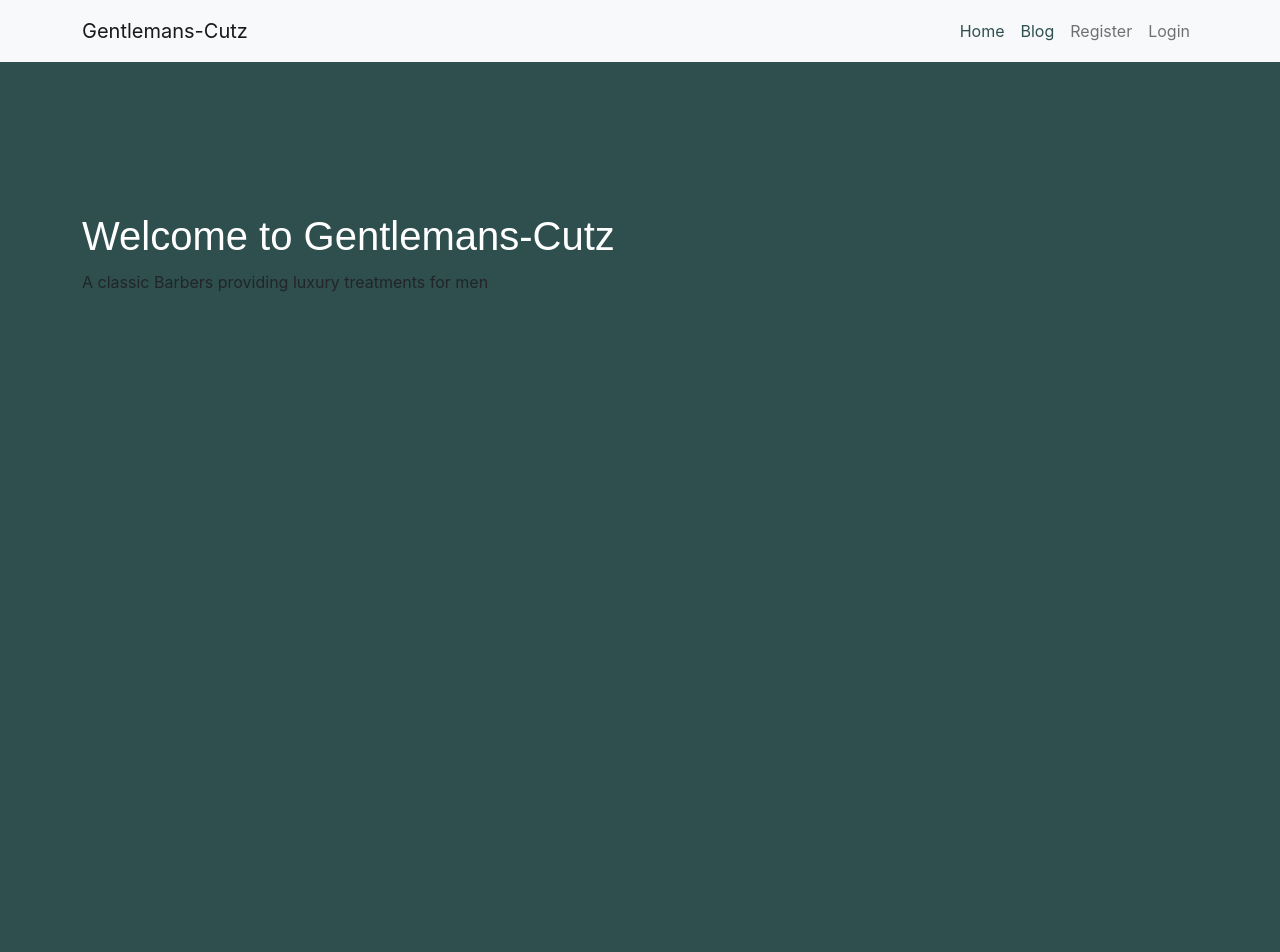
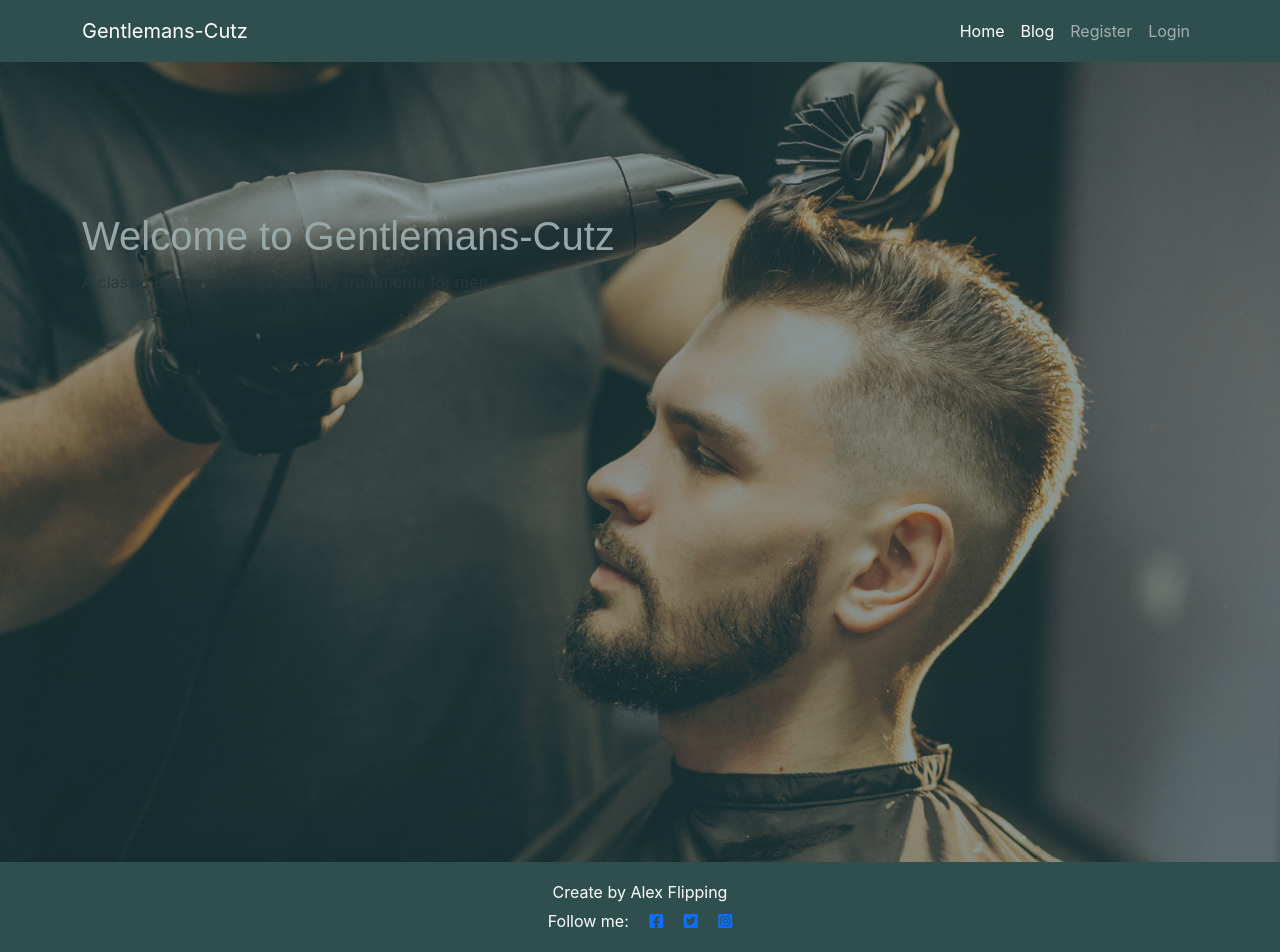
Before and after one commit to alexflip1990/Gentlemans-cutz, a Django app: page / in a window 1280 px wide. Before the commit the page ends 291 px from the top, so only its background shows below. Run offline with Django 3.2, Linux system fonts and the light colour scheme.

Commit message:
Working progress added styling to homepage

```diff
--- a/static/css/style.css
+++ b/static/css/style.css
@@ -9,7 +9,10 @@ h1 {
     color: white;
 }
 
-img {}
+/* img {
+    width: 100%;
+    opacity: 0.5;
+} */
 
 main {
     padding-top: 150px;
@@ -18,13 +21,16 @@ main {
 
 /* Navigation */
 .navbar .navbar-nav .nav-link.active {
-    color: darkslategrey;
+    background-color: darkslategray;
+    color: white;
 }
 
 /* Main section */
 #main-content {
-    background: linear-gradient(background-color: lightslategray);
-    /*image goes in here*/
+    background: linear-gradient(#778899), url(../images/main-image.jpg);
+    opacity: 0.5;
     min-height: 100vh;
+    background-position: center;
+    background-size: cover;
 
 }
--- a/templates/base.html
+++ b/templates/base.html
@@ -35,7 +35,7 @@
 
   <body>
     <!-- Navigation -->
-    <nav class="navbar navbar-expand-lg navbar-light bg-light">
+    <nav class="navbar navbar-expand-lg navbar-dark">
       <div class="container">
         <a class="navbar-brand" href="#">Gentlemans-Cutz</a>
         <button
@@ -59,10 +59,10 @@
             </li>
             {% if user.is_authenticated %}
             <li class="nav-item">
-                <a class="nav-link" href="{% url 'account_logout' %}">Logout</a>
+                <a class="nav-link" href="{% url 'appointments' %}">Appointments</a>
             </li>
             <li class="nav-item">
-                <a class="nav-link" href="{% url 'appointments' %}">Appointments</a>
+                <a class="nav-link" href="{% url 'account_logout' %}">Logout</a>
             </li>
             {% else %}
             <li class="nav-item">
@@ -79,7 +79,8 @@
     <!--/ Navigation-->
 
     <!-- Main section-->
-    <main class="main" id="main-content">
+
+    <main class="main" id="main-content" style="background-image: url('{% static 'images/main-image.jpg' %}')";>
         <div class="container">
             <div class="row">
                 <div class="col-lg-6">
@@ -95,6 +96,20 @@
     <!--/ Main section-->
 
     <!-- Footer -->
-    <footer></footer>
+        <footer class="footer mt-auto py-3 dark-bg">
+            <p class="m-0 text-center text-white">Create by Alex Flipping</p>
+            <p class="m-0 text-center text-white">Follow me:
+                <a href="https://facebook.com" target="_blank" rel="noopener" aria-label="Visit our Facebook page (opens in a new tab)"><i class="fab fa-facebook-square ms-3"></i></a>
+                <a href="https://twitter.com" target="_blank" rel="noopener" aria-label="Visit our Twitter page (opens in a new tab)"><i class="fab fa-twitter-square ms-3"></i></a>
+                <a href="https://instagram.com" target="_blank" rel="noopener" aria-label="Visit our Instagram page (opens in a new tab)"><i class="fab fa-instagram-square ms-3"></i></a>
+            </p>
+        </footer>
+        <script>
+            setTimeout(function () {
+                let messages = document.getElementById('msg');
+                let alert = new bootstrap.Alert(messages);
+                alert.close();
+            }, 2500);
+        </script>
   </body>
 </html>
```
Also changed, not shown: static/images/main-image.jpg (added).
